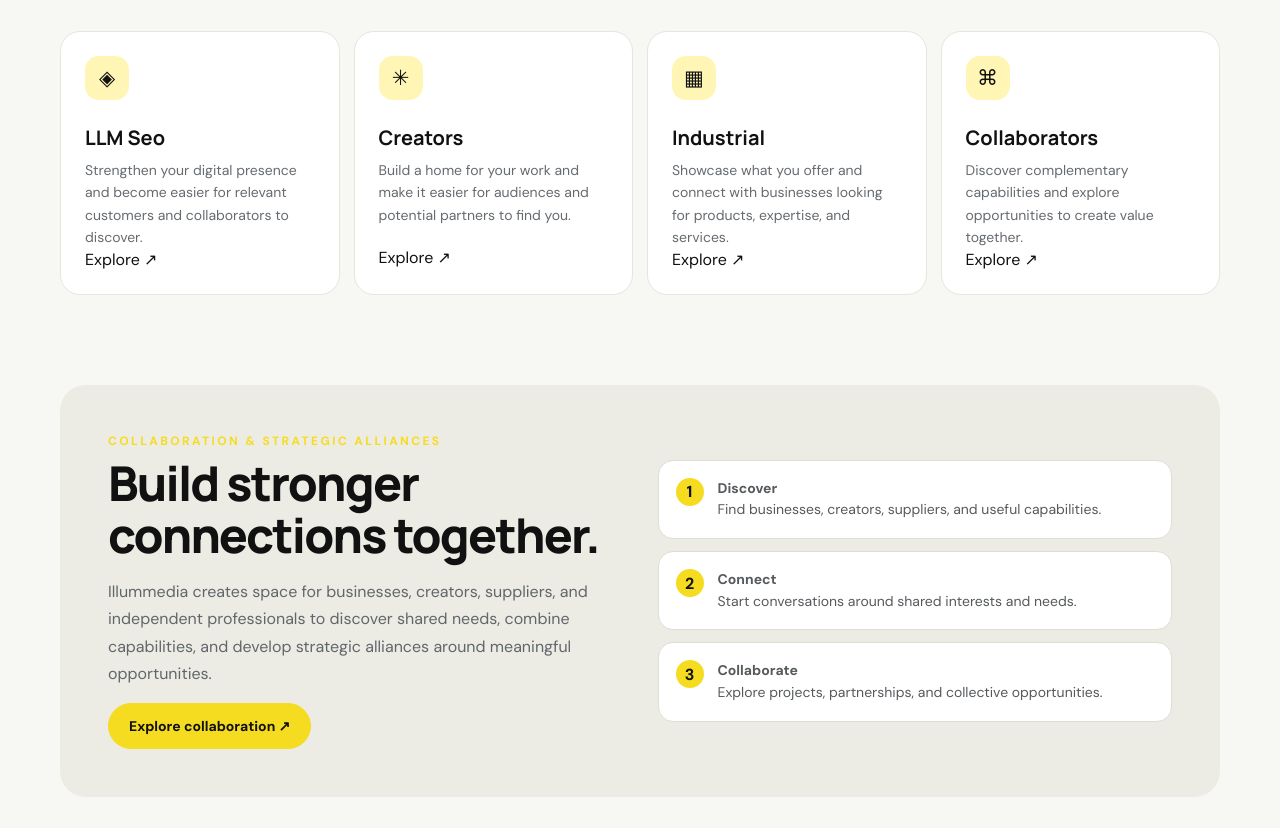
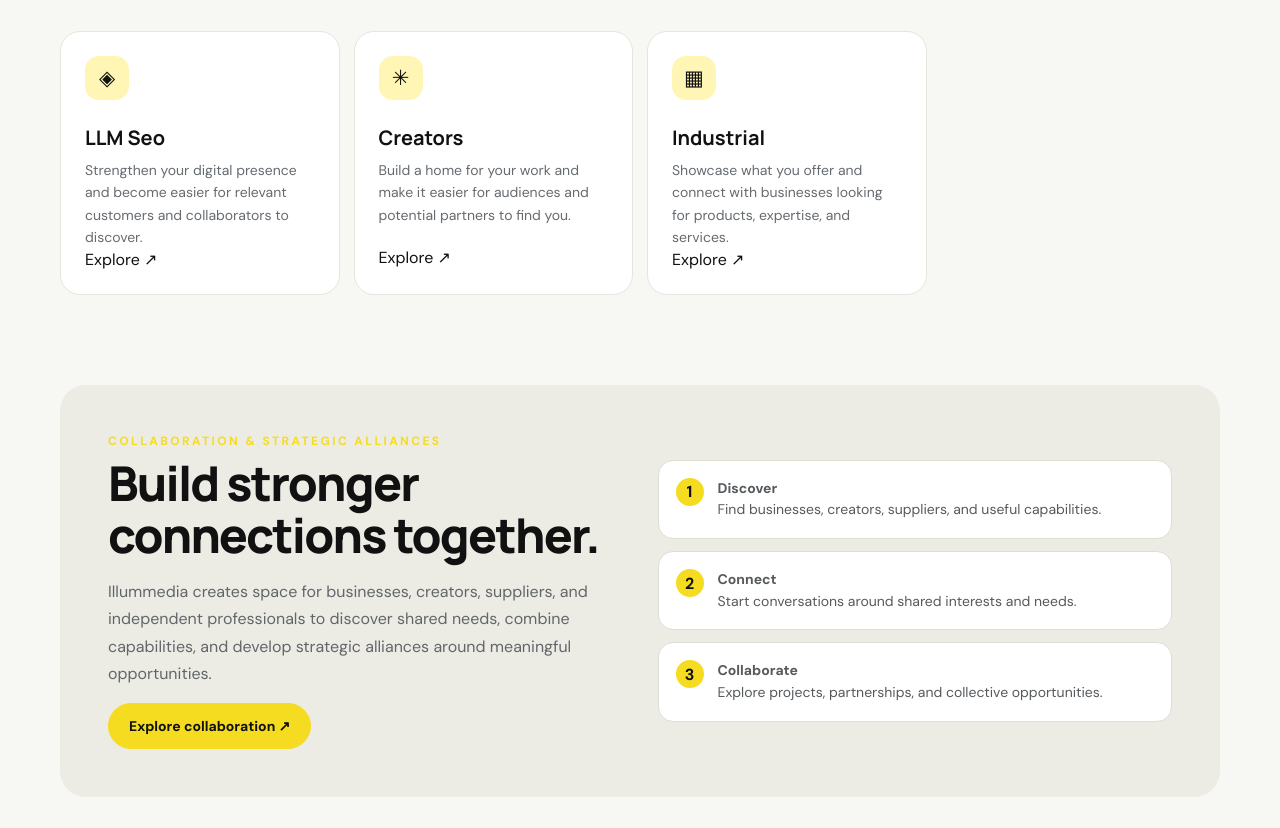
Before and after one commit to foday/illummedia-landingpage, an Astro site in the folder illummedia-landingpage/: page / in a window 1280 px wide. Shown: the part 1136-1964 px from the top of the page. Built offline with nearby package versions, Linux system fonts and the light colour scheme; Astro itself is replaced by a stand-in of ours.

Commit message:
Comment out collaborators section in index.astro
Comment out the collaborators section in the landing page.

```diff
--- a/illummedia-landingpage/src/pages/index.astro
+++ b/illummedia-landingpage/src/pages/index.astro
@@ -76,7 +76,7 @@ const year = new Date().getFullYear();
 </a>
 </div></article>
 
-         <article id="collaborators" class="card"><div><div class="symbol">⌘</div><h3>Collaborators</h3><p>Discover complementary capabilities and explore opportunities to create value together.</p>
+        <!--  <article id="collaborators" class="card"><div><div class="symbol">⌘</div><h3>Collaborators</h3><p>Discover complementary capabilities and explore opportunities to create value together.</p>
 <a
   href="/collaborators"
   target="_blank"
@@ -85,7 +85,7 @@ const year = new Date().getFullYear();
 >
   Explore <span>↗</span>
 </a>
-</div></article>
+</div></article> -->
         </div>
       </section>
       <section id="collaborate" class="section" style="padding-top:0">
```
